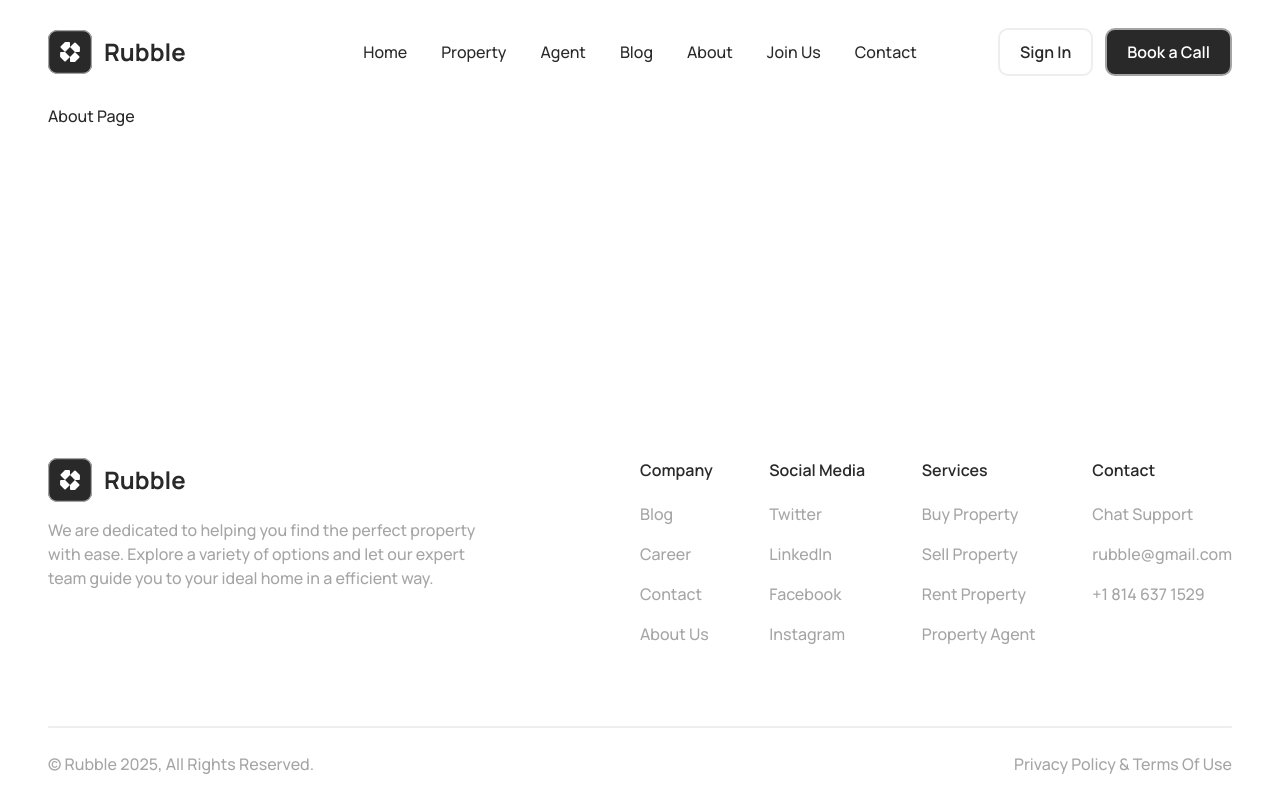
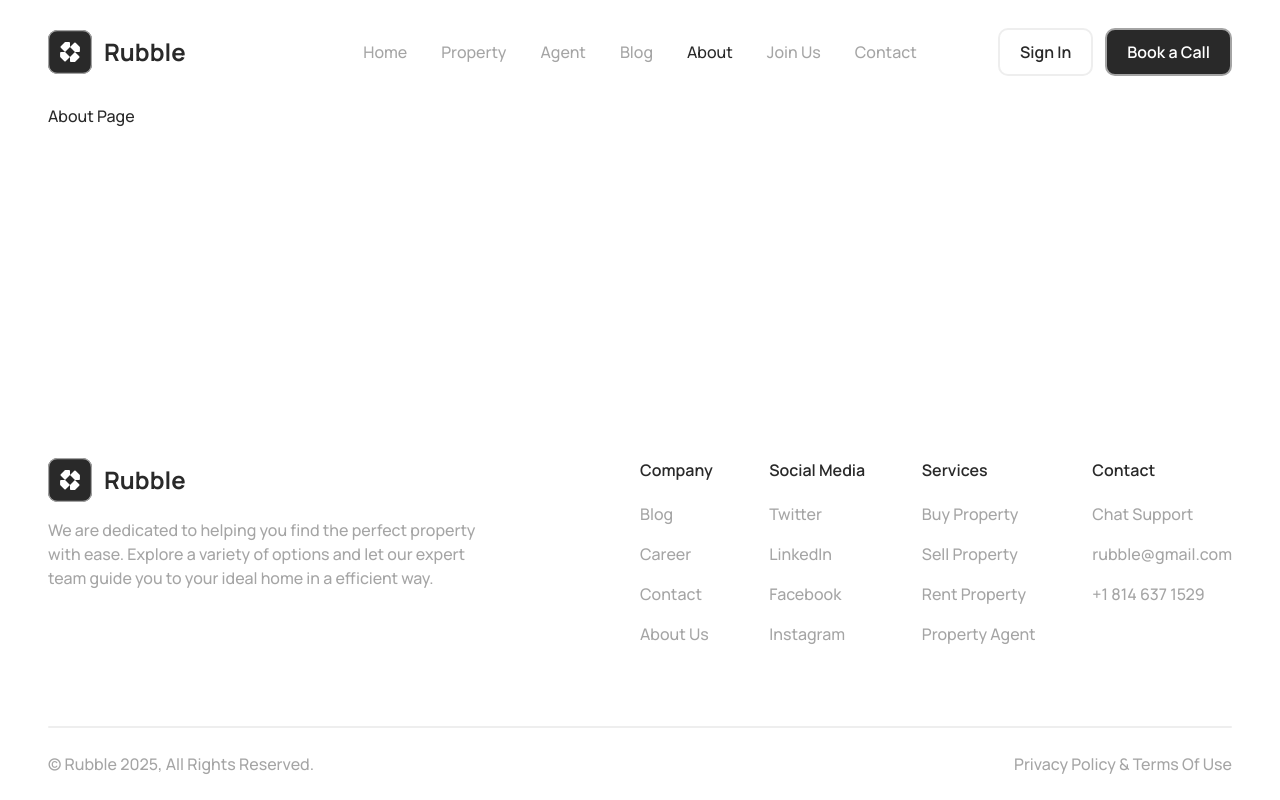
Before and after one commit to hexlabelposition/rubble, a Next.js app: page /about in a window 1280 px wide. Built offline with nearby package versions, Linux system fonts and the light colour scheme.

Commit message:
feat(widgets/header): highlight active navigation links

```diff
--- a/src/widgets/header/ui/Header.tsx
+++ b/src/widgets/header/ui/Header.tsx
@@ -6,6 +6,7 @@ import { Button } from "@shared/ui";
 
 import { ROUTES } from "@shared/config";
 
+import { NavigationLink } from "./NavigationLink";
 import { navigation } from "../config/navigation";
 
 export const Header = () => {
@@ -34,7 +35,12 @@ export const Header = () => {
         <ul className="flex gap-x-17">
           {navigation.map(({ key, href, title }) => (
             <li key={key}>
-              <Link href={href}>{title}</Link>
+              <NavigationLink
+                className="text-secondary-500 aria-[current]:text-primary-500 transition-colors duration-300"
+                href={href}
+              >
+                {title}
+              </NavigationLink>
             </li>
           ))}
         </ul>
--- /dev/null
+++ b/src/widgets/header/ui/NavigationLink.tsx
@@ -0,0 +1,35 @@
+"use client";
+
+import Link from "next/link";
+import { cn } from "tailwind-variants";
+import { match } from "path-to-regexp";
+import { usePathname } from "next/navigation";
+import type { ComponentPropsWithoutRef } from "react";
+
+type NavigationLinkProps = ComponentPropsWithoutRef<typeof Link>;
+
+export const NavigationLink = ({
+  className,
+  href,
+  ...props
+}: NavigationLinkProps) => {
+  const pathname = usePathname();
+  const hrefString = typeof href === "string" ? href : href?.pathname;
+
+  const isActive = !!(
+    pathname &&
+    hrefString &&
+    match(hrefString, { decode: decodeURIComponent })(pathname)
+  );
+
+  const isHomePage = pathname === "/";
+
+  return (
+    <Link
+      aria-current={isActive ? "page" : undefined}
+      className={cn(className, isHomePage && "text-primary-500")}
+      href={href}
+      {...props}
+    />
+  );
+};
```
